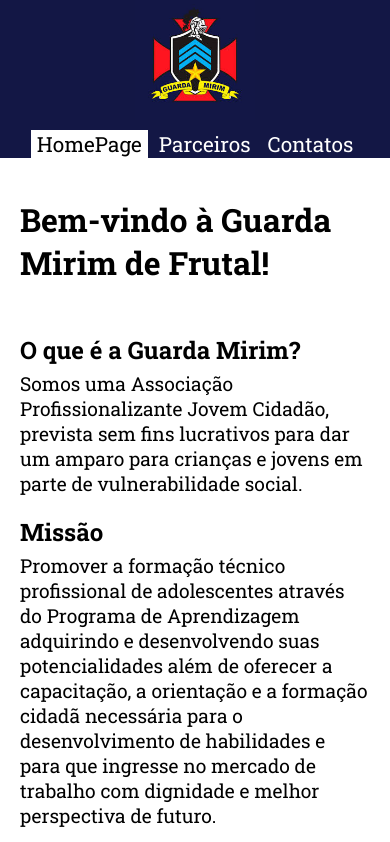
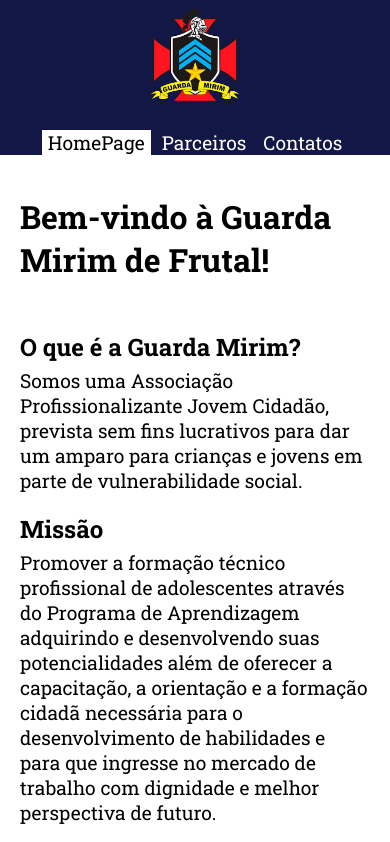
Before and after one commit to IgorAngelotti/GuardaMirim-Teste, a plain HTML site: page index.html in a window 390 px wide. Shown: the top 842 px of the page. Drawn offline with Linux system fonts and the light colour scheme.

Commit message:
ajustes de font-size

```diff
--- a/estilos/contato.css
+++ b/estilos/contato.css
@@ -58,19 +58,13 @@ footer {
         display: none;
     }
 
-    .section-header a{
-        font-size: 1.3em;
-    }
-
-
-
 
     .grid-contatos{
         grid-template-columns: 1fr;
     }
 
     .contato{
-        font-size: 1.2em;
+        font-size: 1.3em;
     }
 }
 
--- a/estilos/paginaprincipal.css
+++ b/estilos/paginaprincipal.css
@@ -1,6 +1,3 @@
-.section-header a{
-    font-size: 1.2em;
-}
 
 #paginainicial{
     background-color: white;
@@ -56,10 +53,6 @@ section{
         display: none;
     }
 
-    .section-header a{
-        font-size: 1.3em;
-    }
-
 
     .container h1{
         font-size: 2em;
--- a/estilos/parceiros.css
+++ b/estilos/parceiros.css
@@ -51,10 +51,6 @@
         display: none;
     }
 
-    .section-header a{
-        font-size: 1.3em;
-    }
-
 
     .grid-contatos{
         grid-template-columns: 1fr;
--- a/estilos/style.css
+++ b/estilos/style.css
@@ -41,7 +41,7 @@ header .title{
 
 
 .section-header a{
-    font-size: 1.2em;
+    font-size: 1.4em;
     padding: 6px;
 }
 
@@ -90,6 +90,10 @@ footer {
     header nav ul li {
         margin-right: 0px;
     }
+
+    .section-header a{
+        font-size: 1.2em;
+    }
 }
 
 @media only screen and (max-width: 600px) {
```
